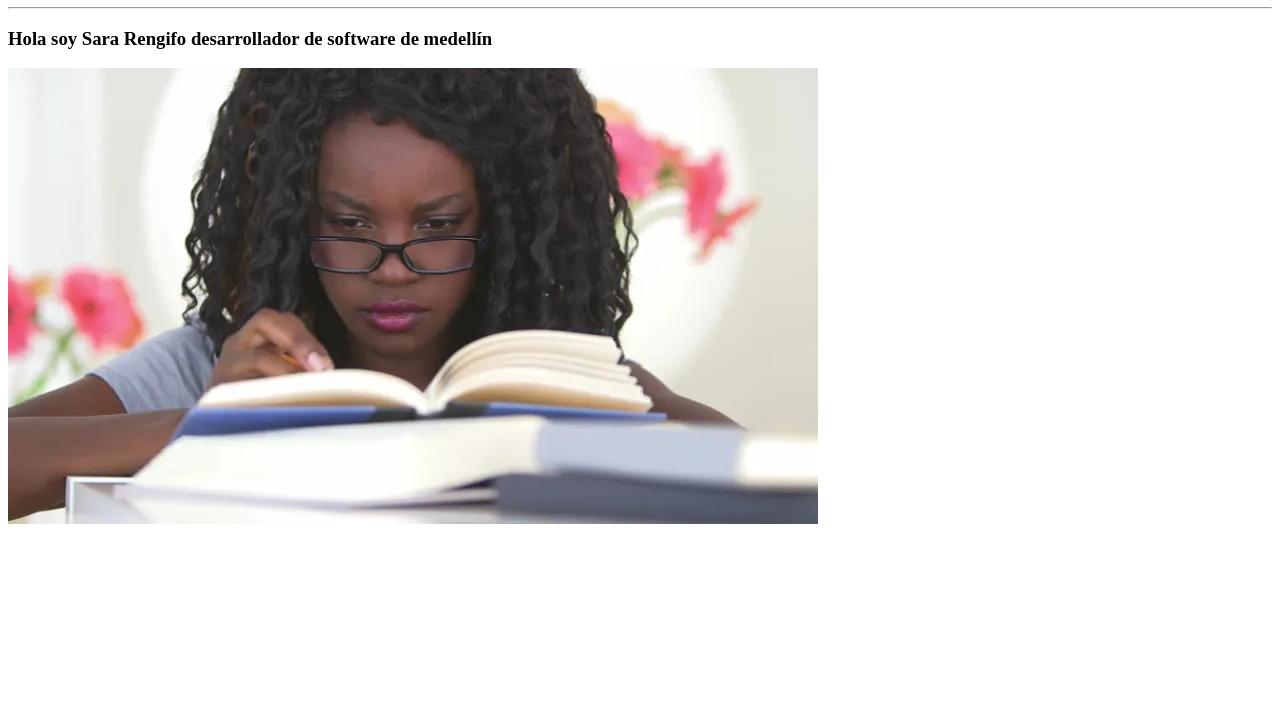
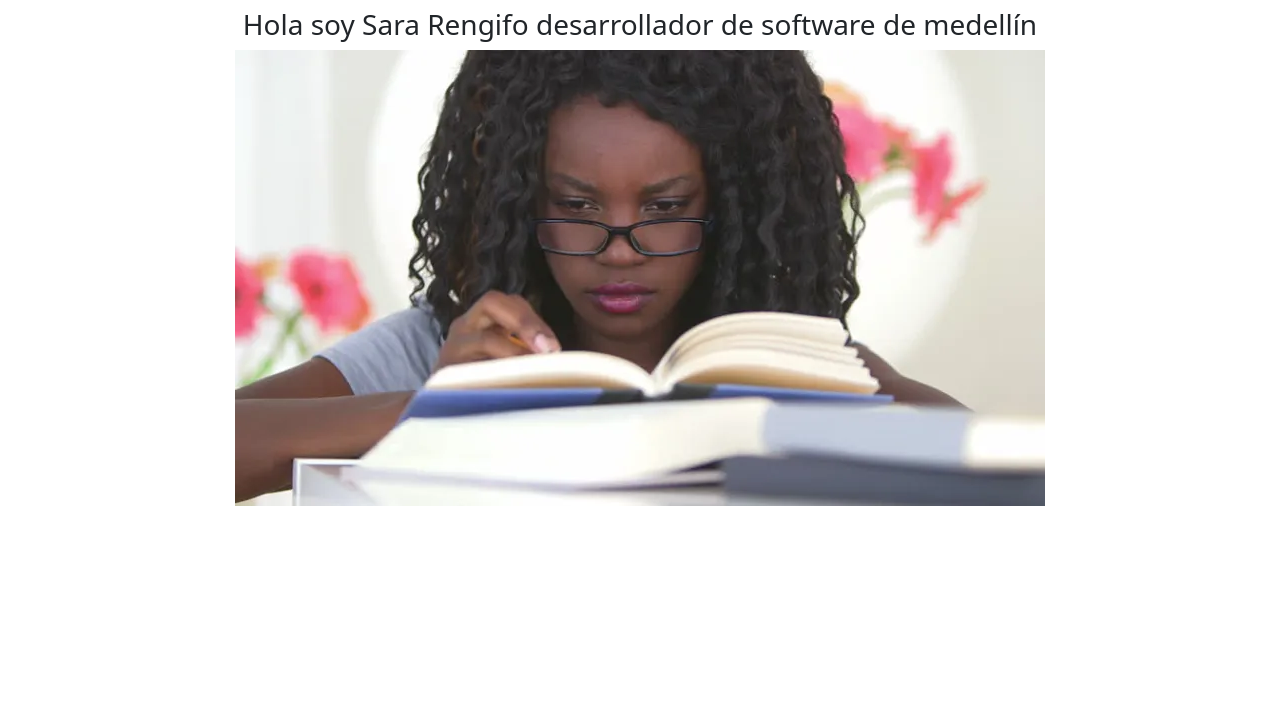
Before and after one commit to saramosquera16/Sara-Rengifo-Mosquera, a plain HTML site: page index.html in a window 1280 px wide. Shown: the part 73-800 px from the top of the page. Drawn offline with nearby package versions, Linux system fonts and the light colour scheme.

Commit message:
Add files via upload

```diff
--- a/index.html
+++ b/index.html
@@ -4,11 +4,21 @@
     <meta charset="UTF-8">
     <meta name="viewport" content="width=device-width, initial-scale=1.0">
     <title>Sara Daiany Rengifo Mosquera</title>
+    <link href="https://cdn.jsdelivr.net/npm/bootstrap@5.3.7/dist/css/bootstrap.min.css" rel="stylesheet" integrity="sha384-LN+7fdVzj6u52u30Kp6M/trliBMCMKTyK833zpbD+pXdCLuTusPj697FH4R/5mcr" crossorigin="anonymous">
 </head>
 <body>
-    <h1>Sara Daiany Rengifo Mosquera</h1>
-    <hr>
-    <h3>Hola soy Sara Rengifo desarrollador de software de medellín</h3>
-    <img src="imagenes/yo.webp" alt="foto">
+
+    <div class="container">
+        <div class="row">
+            <div class="col-12 text-center">
+                <h1>Sara Daiany Rengifo Mosquera</h1>
+                 <hr>
+                 <h3>Hola soy Sara Rengifo desarrollador de software de medellín</h3>
+                 <img src="imagenes/yo.webp" alt="foto" class="img-fluid">
+            </div>
+        </div>
+    </div>
+
+
 </body>
 </html>
```
Also changed, not shown: yo.webp (added).
